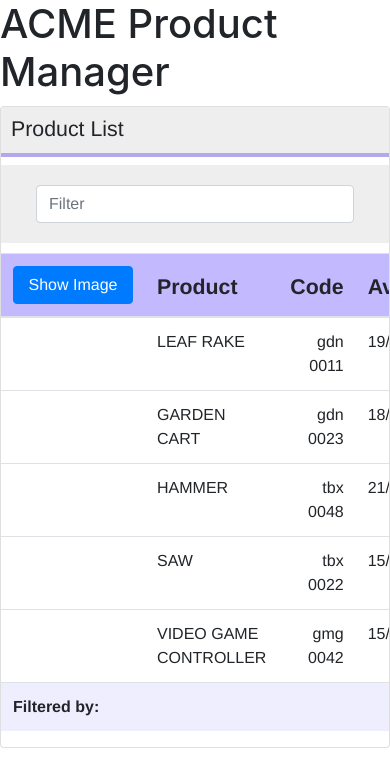
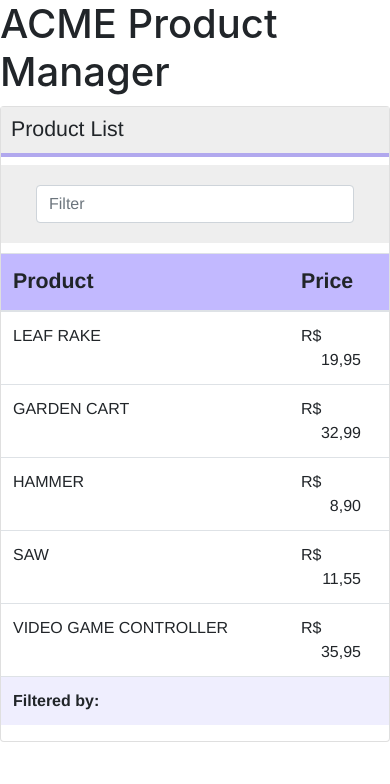
Before and after one commit to aa779/Angular-02, an Angular app: page /products/1 in a window 390 px wide. Shown: the top 784 px of the page. Built offline with nearby package versions, Linux system fonts and the light colour scheme.

Commit message:
Retrieving data from HTTP

```diff
--- a/src/app/app.module.ts
+++ b/src/app/app.module.ts
@@ -7,6 +7,7 @@
 import { ConvertToSpacesPipe } from './shared/convert-to-spaces.pipe';
 import { ConvertToCommasPipe } from './shared/convert-to-commas.pipe';
 import { StarComponent } from './shared/star.component';
+import { HttpClientModule } from '@angular/common/http';
 
 @NgModule({
   declarations: [
@@ -18,7 +19,8 @@
   ],
   imports: [
     BrowserModule,
-    FormsModule
+    FormsModule,
+    HttpClientModule
   ],
   bootstrap: [AppComponent]
 })
--- a/src/app/products/product-list.component.css
+++ b/src/app/products/product-list.component.css
@@ -14,9 +14,11 @@
 thead {
   background-color: #c2b9ff;
   font-size: 16pt;
+  transition: background-color .5s;
 }
 tbody > .hover-spot:hover {
   background-color: #c4bbff;
+  transition: background-color .5s;
 }
 label {
   position: relative;
@@ -25,3 +27,20 @@
   background: none;
   border: 0;
 }
+@media screen and (max-width: 768px) {
+  .unviewable1 {
+    display: none;
+  }
+}
+
+@media screen and (max-width: 600px) {
+  .unviewable2 {
+    display: none;
+  }
+}
+
+@media screen and (max-width: 480px) {
+  .unviewable3 {
+    display: none;
+  }
+}
--- a/src/app/products/product-list.component.html
+++ b/src/app/products/product-list.component.html
@@ -12,21 +12,21 @@
     <table class='table' *ngIf='products && products.length'>
       <thead>
         <tr>
-          <th width='100' style='text-align: center'>
+          <th width='100' style='text-align: center' class='unviewable2'>
             <button style='width: 120px' class='btn btn-primary' (click)='toggleImage()'>
               {{showImage ? 'Hide' : 'Show'}} Image
             </button>
           </th>
           <th>Product</th>
-          <th width='100'>Code</th>
-          <th width='120'>Available</th>
+          <th width='100' class='unviewable3'>Code</th>
+          <th width='120' class='unviewable1'>Available</th>
           <th width='100'>Price</th>
-          <th width='100'>Ratings</th>
+          <th width='100' class='unviewable2'>Ratings</th>
         </tr>
       </thead>
       <tbody>
         <tr *ngFor='let product of filteredProducts' class='hover-spot'>
-          <td style='text-align: center'>
+          <td style='text-align: center' class='unviewable2'>
             <img
               *ngIf='showImage'
               [src]='product.imageUrl'
@@ -38,10 +38,10 @@
           <td>
             {{ product.productName | uppercase }}
           </td>
-          <td style='text-align:right'>
+          <td style='text-align:right' class='unviewable3'>
             {{ product.productCode | lowercase | convertToSpaces:'-' }}
           </td>
-          <td style='text-align:left'>
+          <td style='text-align:left' class='unviewable1'>
               {{ product.releaseDate | date:'dd/MM/yyyy' }}
           </td>
           <td>
@@ -50,7 +50,7 @@
               {{ product.price | number:'1.2-2' | convertToCommas:'.' }}
             </span>
           </td>
-          <td style='color:#fd0;text-shadow: #777 1px 1px 1px'>
+          <td style='color:#fd0;text-shadow: #777 1px 1px 1px' class='unviewable2'>
             <pm-star [rating]='product.starRating'></pm-star>
           </td>
         </tr>
--- a/src/app/products/product-list.component.ts
+++ b/src/app/products/product-list.component.ts
@@ -1,5 +1,6 @@
 import { Component, OnInit } from '@angular/core';
 import { IProduct } from './products';
+import { ProductService } from './product.service';
 
 @Component({
     selector: 'pm-products',
@@ -11,6 +12,7 @@
   imageWidth: Number = 20;
   imageMargin: Number = 0;
   showImage: Boolean = false;
+  errorMessage: String;
 
   _listFilter: string;
   get listFilter(): string {
@@ -21,74 +23,28 @@
     this.filteredProducts = this.listFilter ? this.performFilter(this.listFilter) : this.products;
   }
   filteredProducts: IProduct[];
-  products: IProduct[] = [
-      {
-        'productId': 1,
-        'productName': 'Leaf Rake',
-        'productCode': 'GDN-0011',
-        'releaseDate': 'March 19, 2016',
-        'description': 'Leaf rake with 48-inch wooden handle.',
-        'price': 19.95,
-        'starRating': 3.2,
-        'imageUrl': 'http://clipart-library.com/images/ziX4eMLAT.png'
-      },
-      {
-        'productId': 2,
-        'productName': 'Garden Cart',
-        'productCode': 'GDN-0023',
-        'releaseDate': 'March 18, 2016',
-        'description': '15 gallon capacity rolling garden cart',
-        'price': 32.99,
-        'starRating': 4.2,
-        'imageUrl': 'http://clipart-library.com/images/yTkaAoGAc.png'
-      },
-      {
-        'productId': 5,
-        'productName': 'Hammer',
-        'productCode': 'TBX-0048',
-        'releaseDate': 'May 21, 2016',
-        'description': 'Curved claw steel hammer',
-        'price': 8.9,
-        'starRating': 4.8,
-        'imageUrl': 'http://clipart-library.com/images/Bpc54kET9.png'
-      },
-      {
-        'productId': 8,
-        'productName': 'Saw',
-        'productCode': 'TBX-0022',
-        'releaseDate': 'May 15, 2016',
-        'description': '15-inch steel blade hand saw',
-        'price': 11.55,
-        'starRating': 3.7,
-        'imageUrl': 'http://clipart-library.com/images/8iGoE8xoT.png'
-      },
-      {
-        'productId': 10,
-        'productName': 'Video Game Controller',
-        'productCode': 'GMG-0042',
-        'releaseDate': 'October 15, 2015',
-        'description': 'Standard two-button video game controller',
-        'price': 35.95,
-        'starRating': 4.6,
-        'imageUrl': 'http://clipart-library.com/images/kcKoryjni.png'
-      }
-  ];
+  products: IProduct[] = [];
 
-  toggleImage(): void {
-      this.showImage = !this.showImage;
-  }
+  constructor(private productService: ProductService) {
 
-  ngOnInit(): void {
-    console.log('In ngOnInit');
-  }
-
-  constructor() {
-    this.filteredProducts = this.products;
-    this.listFilter = '';
   }
 
   performFilter(filterBy: string): IProduct[] {
     filterBy = filterBy.toLocaleLowerCase();
     return this.products.filter((product: IProduct) => product.productName.toLocaleLowerCase().indexOf(filterBy) !== -1);
   }
+
+  toggleImage(): void {
+    this.showImage = !this.showImage;
+  }
+
+  ngOnInit(): void {
+    this.productService.getProducts().subscribe(
+      products => {
+        this.products = products;
+        this.filteredProducts = this.products;
+      },
+      error => this.errorMessage = <any>error
+    );
+  }
 }
--- /dev/null
+++ b/src/app/products/product.service.ts
@@ -0,0 +1,35 @@
+import { Injectable } from '@angular/core';
+import { HttpClient, HttpErrorResponse } from '@angular/common/http';
+import { IProduct } from './products';
+import { Observable, throwError } from 'rxjs';
+import { catchError, tap } from 'rxjs/operators';
+import { JsonPipe } from '@angular/common';
+
+@Injectable({
+  providedIn: 'root'
+})
+
+export class ProductService {
+  private productUrl = 'api/products/products.json';
+  constructor (private http: HttpClient) {
+
+  }
+
+  getProducts(): Observable<IProduct[]> {
+    return this.http.get<IProduct[]>(this.productUrl).pipe(
+      tap(data => console.log('All: ' + JSON.stringify(data))),
+      catchError(this.handleError)
+    );
+  }
+
+  private handleError(err: HttpErrorResponse) {
+    let errorMessage = '';
+    if (err.error instanceof ErrorEvent) {
+      errorMessage = 'An error occurred: ${error.massage}';
+    } else {
+      errorMessage = 'Server returned response: ${error.status}, error is: ${error.massege}';
+    }
+    console.log(errorMessage);
+    return throwError(errorMessage);
+  }
+}
```
